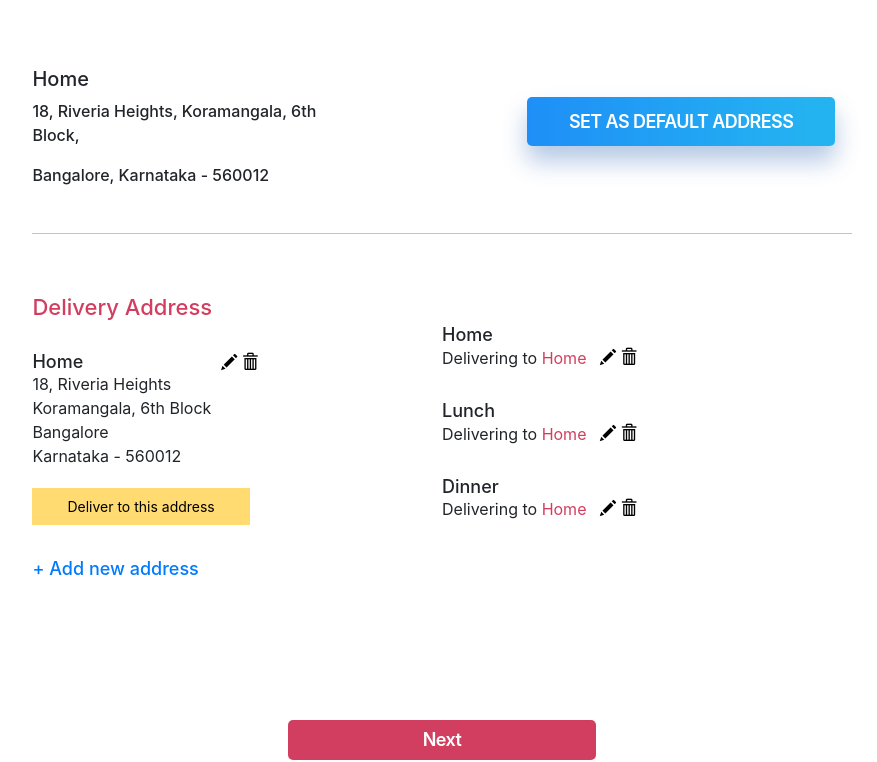
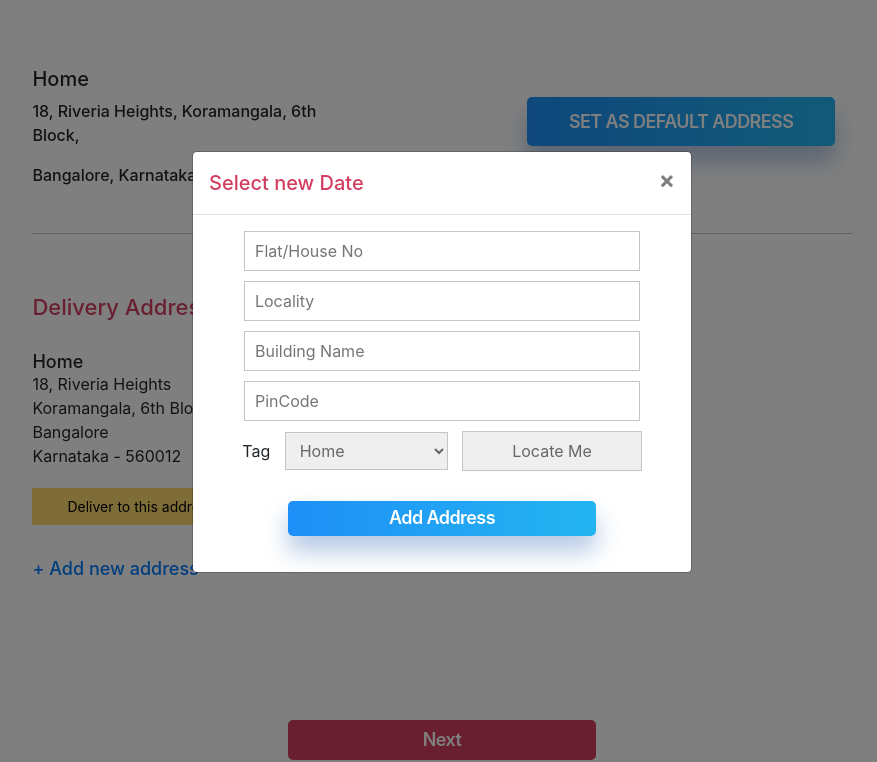
Before and after one commit to Kinematic-Food-Tech/kinematic-food-tech.github.io, a plain HTML site: page orderSummary.html in a window 1280 px wide. Both pictures are taken after a click on the link 427 px from the left and 1215 px from the top of the page. Shown: the part 853-1615 px from the top of the page, without its empty margins (198-1075 px from the left). Drawn offline with Linux system fonts and the light colour scheme.

Commit message:
edit actions

```diff
--- a/js/orderSummary.js
+++ b/js/orderSummary.js
@@ -25,6 +25,14 @@ var orderSummary = {
                 $("#address-modal").modal("show");
             }, 100);
         });
+        $(".control-actions-address a.glyphicon-pencil").on(
+            "click",
+            function (event) {
+                setTimeout(() => {
+                    $("#address-modal").modal("show");
+                }, 100);
+            }
+        );
     },
     pushStartDate: function (ev) {
         let startDate = ev.currentSelected;
--- a/orderSummary.html
+++ b/orderSummary.html
@@ -111,8 +111,8 @@
                                         <div class="del-to">
                                             <h5>Home</h5>
                                             <div class="control-actions-address">
-                                                <a href="javascript:void(0);" class="glyphicon glyphicon-pencil"></a>
-                                                <a href="javascript:void(0);" class="glyphicon glyphicon-trash"></a>
+                                                <a href="javascript:void(0);" data-name="edit" class="glyphicon glyphicon-pencil"></a>
+                                                <a href="javascript:void(0);" data-name="delete" class="glyphicon glyphicon-trash"></a>
                                             </div>
                                         </div>
                                         <p>18, Riveria Heights</p>
@@ -146,8 +146,8 @@
                                             <div class="delivery-sub">
                                                 Delivering to <span>Home</span>
                                                 <div class="control-actions-address">
-                                                    <a href="javascript:void(0);" class="glyphicon glyphicon-pencil"></a>
-                                                    <a href="javascript:void(0);" class="glyphicon glyphicon-trash"></a>
+                                                    <a href="javascript:void(0);" data-name="edit" class="glyphicon glyphicon-pencil"></a>
+                                                    <a href="javascript:void(0);" data-name="delete" class="glyphicon glyphicon-trash"></a>
                                                 </div>
                                             </div>
                                         </div>
@@ -158,8 +158,10 @@
                                             <div class="delivery-sub">
                                                 Delivering to <span>Home</span>
                                                 <div class="control-actions-address">
-                                                    <a href="javascript:void(0);" class="glyphicon glyphicon-pencil"></a>
-                                                    <a href="javascript:void(0);" class="glyphicon glyphicon-trash"></a>
+                                                    <div class="control-actions-address">
+                                                        <a href="javascript:void(0);" data-name="edit" class="glyphicon glyphicon-pencil"></a>
+                                                        <a href="javascript:void(0);" data-name="delete" class="glyphicon glyphicon-trash"></a>
+                                                    </div>
                                                 </div>
                                             </div>
                                         </div>
@@ -170,8 +172,10 @@
                                             <div class="delivery-sub">
                                                 Delivering to <span>Home</span>
                                                 <div class="control-actions-address">
-                                                    <a href="javascript:void(0);" class="glyphicon glyphicon-pencil"></a>
-                                                    <a href="javascript:void(0);" class="glyphicon glyphicon-trash"></a>
+                                                    <div class="control-actions-address">
+                                                        <a href="javascript:void(0);" data-name="edit" class="glyphicon glyphicon-pencil"></a>
+                                                        <a href="javascript:void(0);" data-name="delete" class="glyphicon glyphicon-trash"></a>
+                                                    </div>
                                                 </div>
                                             </div>
                                         </div>
```
